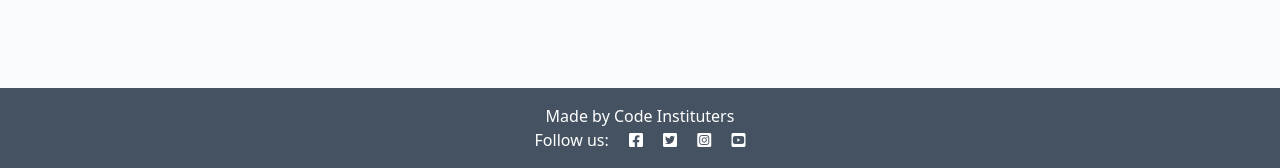
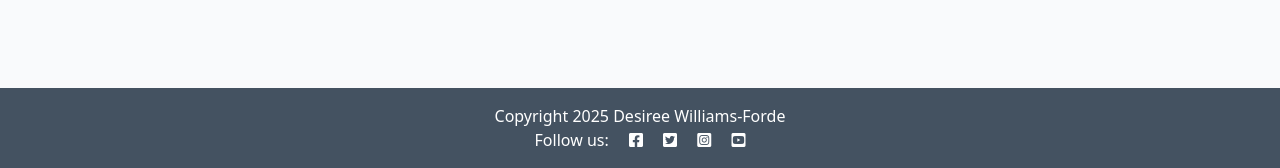
Before and after one commit to desireealexia/django_blog1, a Django app: page / in a window 1280 px wide. Shown: the part 632-800 px from the top of the page. Run offline with Django 4.2, Linux system fonts and the light colour scheme; data that the repository does not hold is empty.

Commit message:
Replaced static footer text with a copyright block for customization in index.html

```diff
--- a/blog/templates/blog/index.html
+++ b/blog/templates/blog/index.html
@@ -45,4 +45,5 @@
 </div>
 
 <!-- index.html content ends here -->
-{% endblock %}
+{% endblock %} {% block copyright %} Copyright 2025 Desiree Williams-Forde
+{%endblock %}
--- a/templates/base.html
+++ b/templates/base.html
@@ -83,7 +83,9 @@
 
     <!-- Footer -->
     <footer class="footer mt-auto py-3 dark-bg">
-      <p class="m-0 text-center text-white">Made by Code Instituters</p>
+      <p class="m-0 text-center text-white">
+        {% block copyright %} Made by Code Instituters {% endblock copyright %}
+      </p>
       <p class="m-0 text-center text-white">
         Follow us: <i class="fab fa-facebook-square ms-3"></i>
         <i class="fab fa-twitter-square ms-3"></i>
```
